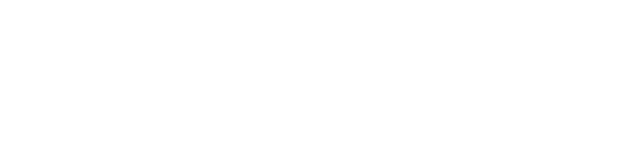
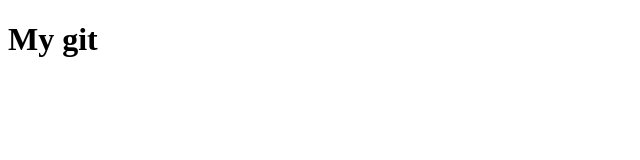
Before and after one commit to Mostofarusho/portfolio-resources-10thBatch-Project, a plain HTML site: page index.html in a window 1280 px wide. Shown: the whole page, without its empty margins (0-640 px from the left). Drawn offline with Linux system fonts and the light colour scheme.

Commit message:
second  commit

```diff
--- a/index.html
+++ b/index.html
@@ -6,6 +6,7 @@
     <meta name="viewport" content="width=device-width, initial-scale=1.0">
     <title>Portfolio</title>
 </head>
+<h1>My git</h1>
 
 <body>
 
```
